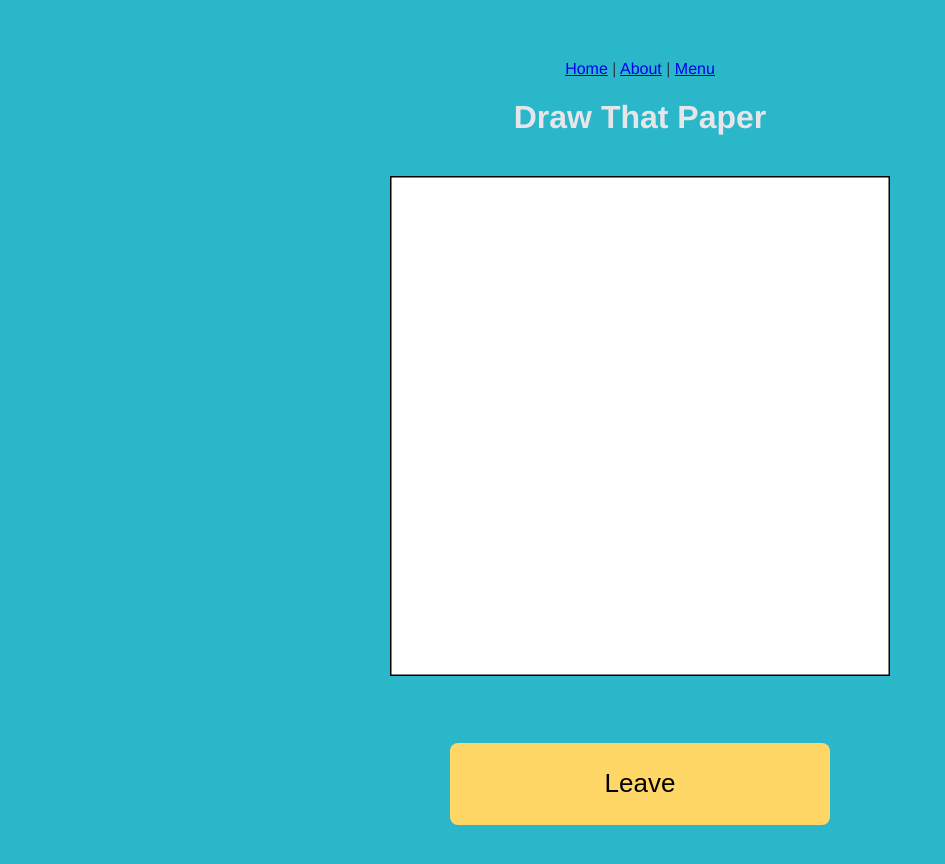
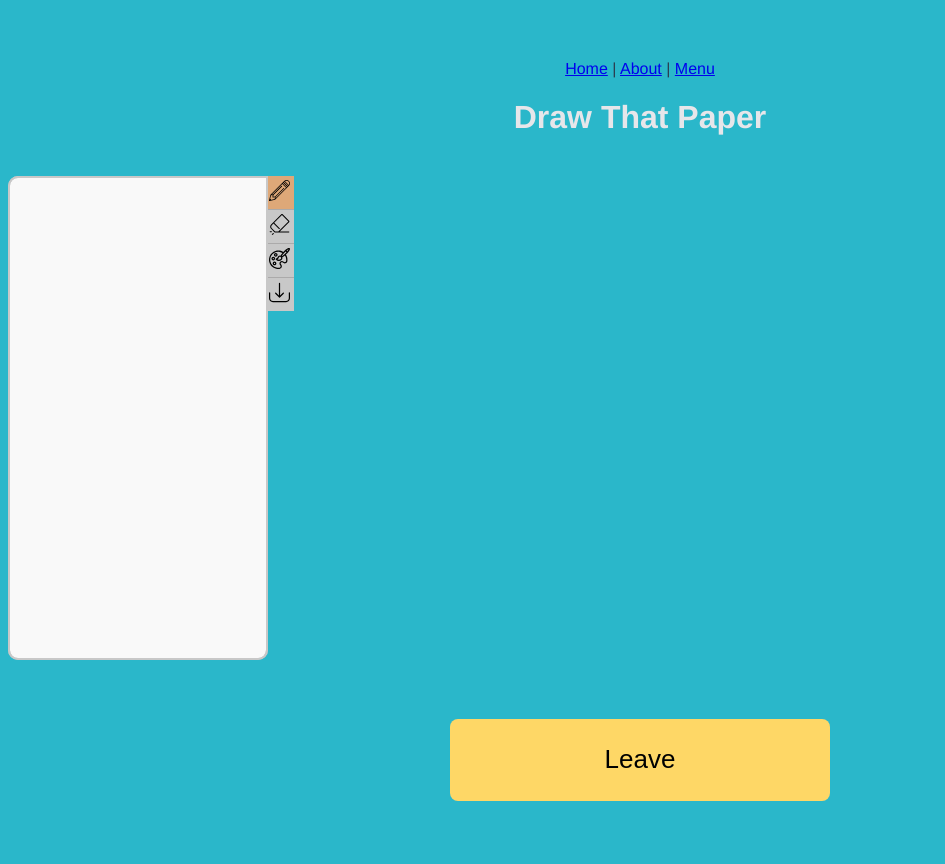
Before and after one commit to dbllt/oci_drawthatpaper, a Vue app in the folder dtp-front/: page /game/1 in a window 1280 px wide. Shown: the top 864 px of the page, without its empty margins (0-945 px from the left). Built offline with nearby package versions, Linux system fonts and the light colour scheme.

Commit message:
adding functionalities from other branches

```diff
--- a/dtp-front/src/components/draw/CanvasDraw.vue
+++ b/dtp-front/src/components/draw/CanvasDraw.vue
@@ -68,7 +68,6 @@ export default {
   mounted() {
     this.setCanvas();
     this.bindEvents();
-    this.$connection.$emit(this.$network_actions.JoinRoom, 1);
   },
   methods: {
     setCanvas() {
--- a/dtp-front/src/components/game/Game.vue
+++ b/dtp-front/src/components/game/Game.vue
@@ -2,9 +2,9 @@
   <div>
     <h1>Draw That Paper</h1>
     <br>
-    <svg width="500" height="500">
-      <rect width="500" height="500" style="fill:white;stroke-width:3;stroke:rgb(0,0,0)" />
-    </svg>
+    <div>
+      <CanvasDraw :width="256" :height="480" :brushSize="4" :outputName="'example'"/>
+    </div>
 
     <button  type="button" class="block" v-on:click="leave">Leave</button>
   </div>
@@ -13,8 +13,11 @@
 
 
 <script>
+import CanvasDraw from "@/components/draw/CanvasDraw";
+
 export default {
   name: 'Game',
+  components: {CanvasDraw},
   data : function(){
     return {}
   },
--- a/dtp-front/src/components/game/Room.vue
+++ b/dtp-front/src/components/game/Room.vue
@@ -38,7 +38,7 @@ export default {
   methods: {
     start: function () {
 
-      this.$router.push('/game/'+this.gameId)
+      this.$router.push('/game/'+this.$route.params.room.id)
     },
     back: function () {
     console.log(this.$route.params.room.participants);
--- a/dtp-front/src/network/constants.js
+++ b/dtp-front/src/network/constants.js
@@ -42,5 +42,5 @@ Vue.prototype.$network_events = events
 
 Vue.prototype.$connection = new Vue()
 
-// Vue.prototype.$server_url = "https://drawthatpaper.istic.univ-rennes1.fr"
-Vue.prototype.$server_url = "http://localhost:3000"
+Vue.prototype.$server_url = "https://drawthatpaper.istic.univ-rennes1.fr"
+//Vue.prototype.$server_url = "http://localhost:3000"
```
